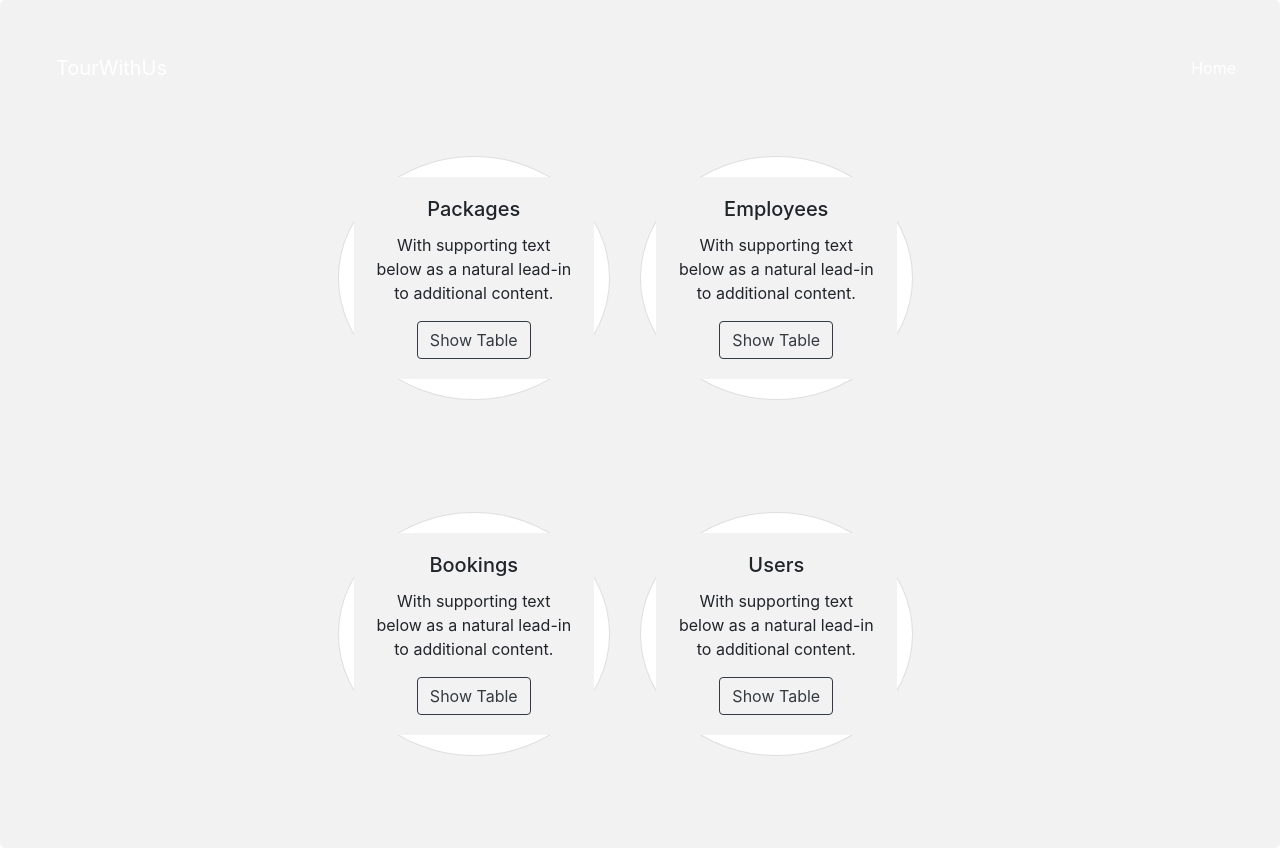
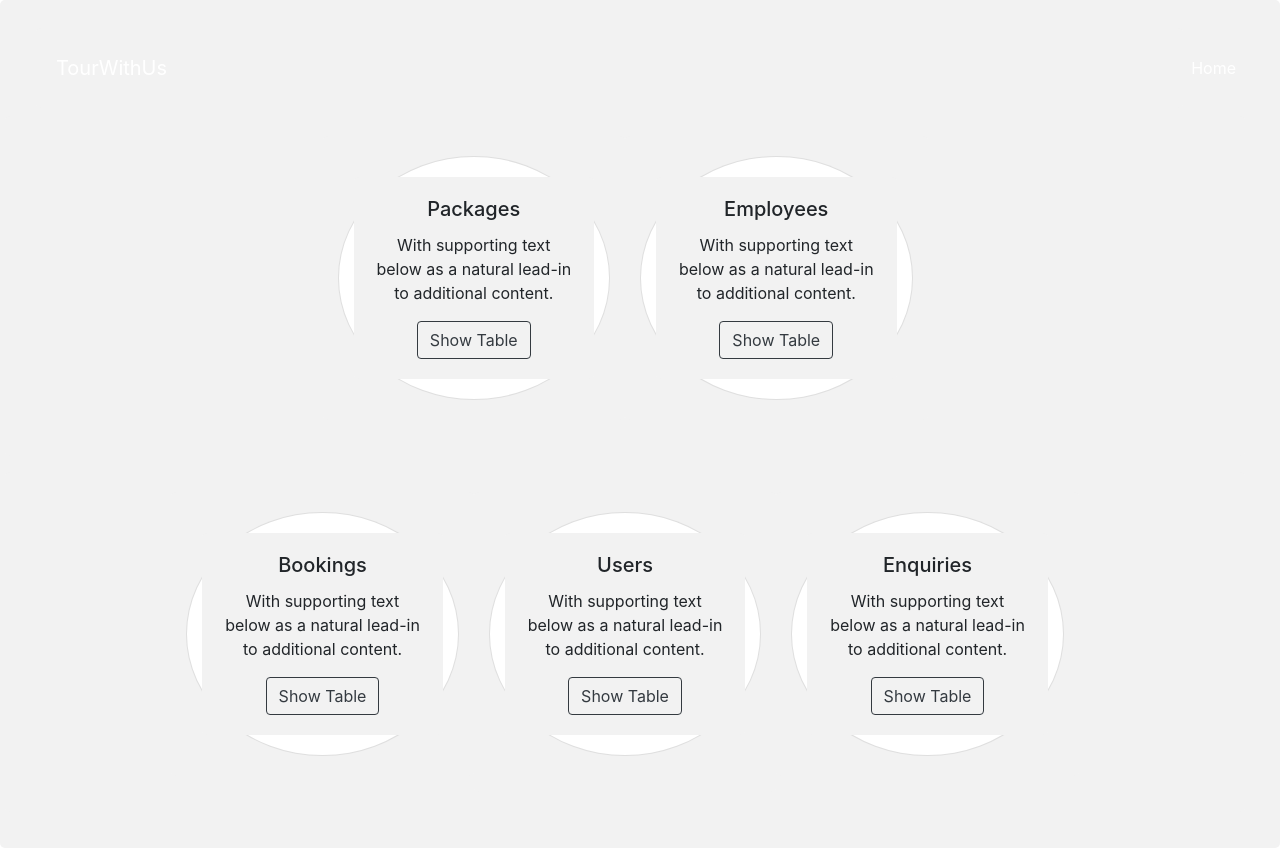
Before and after one commit to KiranRaghavendra1248/Tourism-and-Travel-Web-Application, a Flask app: template templates/homepage.html in a window 1280 px wide. Run offline with Flask 2, Linux system fonts and the light colour scheme; the template is opened without the code that fills it, so the values that code supplies are empty; parts of the project's set-up code (start-up, migrations or seed data) failed here and were passed over; some libraries are stand-ins or nearby versions.

Commit message:
tiles done

```diff
--- a/templates/homepage.html
+++ b/templates/homepage.html
@@ -79,7 +79,15 @@
             </div>
           </div>
         </div>
-
+        <div class="col-sm-3 mb-3">
+          <div class="card text-center rounded-circle col">
+            <div class="card-body">
+              <h5 class="card-title">Enquiries</h5>
+              <p class="card-text">With supporting text below as a natural lead-in to additional content.</p>
+              <a href="enquiries.html" class="btn btn-outline-dark">Show Table</a>
+            </div>
+          </div>
+        </div>
       </div>
   </div>
 </body>
```
